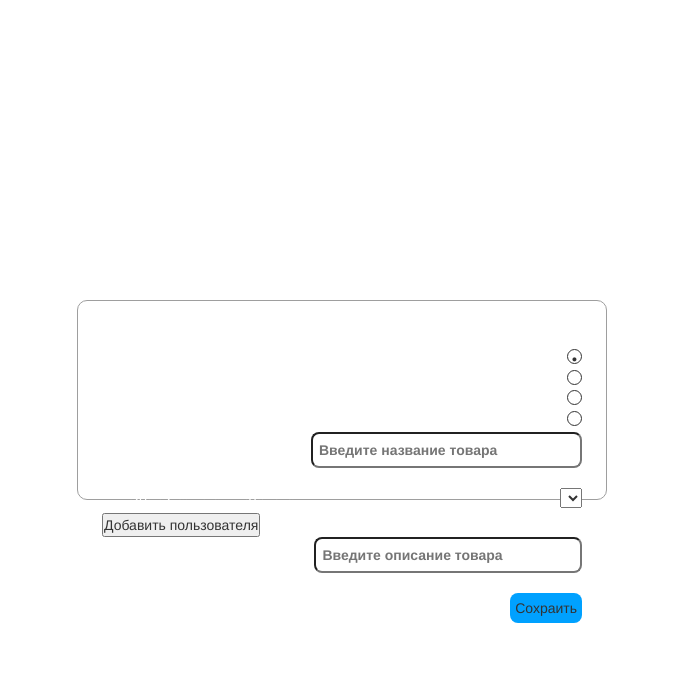
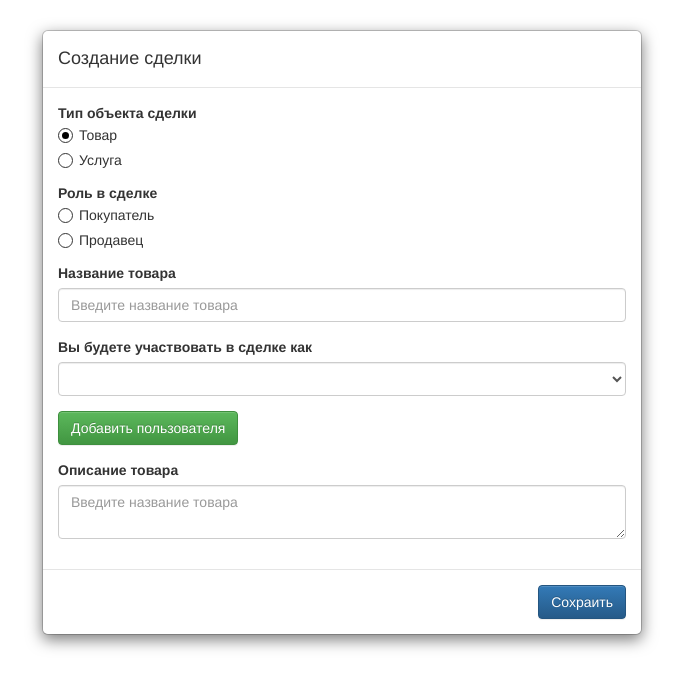
Before and after one commit to BelyaevIgorYurievich/test_task_2, a React app: page / in a window 1280 px wide. Shown: the top 688 px of the page, without its empty margins (298-981 px from the left). Built offline with nearby package versions, Linux system fonts and the light colour scheme.

Commit message:
Изменяет дизайн карточки создания сделки и компонента RadioButton

```diff
--- a/source/deal_card/index.js
+++ b/source/deal_card/index.js
@@ -1,7 +1,8 @@
 import React from 'react';
 import { withFormik, Form, Field } from 'formik'
 import Yup from 'yup'
-import InputMask from 'react-input-mask'
+import { Button, Modal, FormGroup, ControlLabel, FormControl, HelpBlock, Radio } from 'react-bootstrap';
+import MaskedFormControl from 'react-bootstrap-maskedinput';
 
 import PersonalCard from 'PersonalCard'
 import RadioButton from 'RadioButton'
@@ -45,6 +46,12 @@ class DealCard extends React.PureComponent {
 		setFieldValue(type, value);
 	}
 
+	handleChengeInputeValue = (type) => (event) => {
+
+		const { setFieldValue } = this.props;
+		setFieldValue(type, event.target.value);
+	}
+
   render() {
 
   	const {
@@ -54,7 +61,8 @@ class DealCard extends React.PureComponent {
   		isSubmitting,
   		handleBlur,
   		handleChange,
-  		setFieldValue
+			setFieldValue,
+			handleSubmit
   	} = this.props
 
 		const isUserBuyer = values.role === 'Покупатель' || values.role === 'Заказчик';
@@ -69,9 +77,13 @@ class DealCard extends React.PureComponent {
   	}
 
     return (
-	    <div className='personal-card'>
-	      <Form className='personal-card__body'>
-					<label>
+				<div className='static-modal personal-card '>
+					<Modal.Dialog>
+						<Modal.Header>
+							<Modal.Title>Создание сделки</Modal.Title>
+						</Modal.Header>
+						<Modal.Body>
+							{/* <label>
 									<span className='label'>Товар</span>
 										<RadioButton
 											isActive={isSelectTypeIsProduct}
@@ -98,15 +110,56 @@ class DealCard extends React.PureComponent {
 											isActive={isUserSeller}
 											handleСhange={this.handleChengeValue('role', isSelectTypeIsProduct ? 'Продавец' : 'Исполнитель')}
 										/>
-					</label>
-					<div className='input'>
+							</label> */}
+
+							<FormGroup>
+								<ControlLabel>Тип объекта сделки</ControlLabel>
+								<RadioButton
+											isActive={isSelectTypeIsProduct}
+											handleСhange={this.handleChengeValue('typeName', 'Товар')}
+											fieldName='Товар'
+								/>
+								<RadioButton
+											isActive={!isSelectTypeIsProduct}
+											handleСhange={this.handleChengeValue('typeName', 'Услуга')}
+											fieldName='Услуга'
+								/>
+							</FormGroup>
+
+							<FormGroup>
+								<ControlLabel>Роль в сделке</ControlLabel>
+								<RadioButton
+											isActive={isUserBuyer}
+											handleСhange={this.handleChengeValue('role', isSelectTypeIsProduct ? 'Покупатель' : 'Заказчик')}
+											fieldName={isSelectTypeIsProduct ? 'Покупатель' : 'Заказчик'}
+								/>
+								<RadioButton
+											isActive={isUserSeller}
+											handleСhange={this.handleChengeValue('role', isSelectTypeIsProduct ? 'Продавец' : 'Исполнитель')}
+											fieldName={isSelectTypeIsProduct ? 'Продавец' : 'Исполнитель'}
+								/>
+							</FormGroup>
+
+
+							{/* <div className='input'>
 								<label>
 									<span className='label'>Название товара:</span>
 									<Field name='productName' placeholder='Введите название товара'/>
 								</label>
 								{ touched.productName && errors.productName && <p className='error'>{errors.productName}</p> }
-					</div>
-					<label>
+							</div> */}
+							<FormGroup validationState={touched.productName && errors.productName ? 'error' : null}>
+								<ControlLabel>Название товара</ControlLabel>
+								<FormControl
+									type='text'
+									placeholder='Введите название товара'
+									onChange={this.handleChengeInputeValue('productName')}
+									value={values.productName}
+								/>
+								{touched.productName && errors.productName &&<HelpBlock>{errors.productName}</HelpBlock>}
+							</FormGroup>
+
+							{/* <label>
 								<span className='label'>Вы будете участвовать в сделке как:</span>
 								<Field component='select' name='nameId'>
 										<option onClick={this.handleChengeValue('nameId', '')} value=''></option>
@@ -119,19 +172,57 @@ class DealCard extends React.PureComponent {
 											})
 										}
 								</Field>
-					</label>
-					<button className='button' onClick={this.handleOpenPersonal}>Добавить пользователя</button>
-					<div className='input'>
+							</label> */}
+							<FormGroup>
+      					<ControlLabel>Вы будете участвовать в сделке как</ControlLabel>
+								<FormControl value={values.nameId} componentClass="select" placeholder="select">
+									<option onChange={this.handleChengeValue('nameId', '')} value=''/>
+									{
+											values.userNames.map(({id, name, surname, patronymic}, index) => {
+												return <option key={id}
+												  onChange={this.handleChengeValue('nameId', id)}
+													value={id}>{`${surname} ${name} ${patronymic}`}
+												</option>
+											})
+										}
+								</FormControl>
+							</FormGroup>
+
+							<Button
+									className='add-user-btn'
+									bsStyle='success'
+									disabled={isSubmitting}
+									onClick={this.handleOpenPersonal}
+							>Добавить пользователя</Button>
+
+							{/* <div className='input'>
 								<label>
 									<span className='label'>Описание товара:</span>
 									<Field name='description' placeholder='Введите описание товара'/>
 								</label>
 								{ touched.description && errors.description && <p className='error'>{errors.description}</p> }
-					</div>
-					<div className='personal-card__footer'>
-						<button className='button' disabled={isSubmitting}>Сохраить</button>
-					</div>
-		  	</Form>
+							</div> */}
+								<FormGroup validationState={touched.description && errors.description ? 'error' : null}>
+									<ControlLabel>Описание товара</ControlLabel>
+									<FormControl
+										type='text'
+										componentClass="textarea"
+										placeholder='Введите название товара'
+										onChange={this.handleChengeValue('description')}
+										value={values.description}
+									/>
+									{touched.description && errors.description &&<HelpBlock>{errors.description}</HelpBlock>}
+							</FormGroup>
+
+							</Modal.Body>
+							<Modal.Footer>
+								<Button
+									disabled={isSubmitting}
+									bsStyle='primary'
+									onClick={handleSubmit}
+								>Сохраить</Button>
+							</Modal.Footer>
+					</Modal.Dialog>
 				</div>
     )
   }
--- a/source/deal_card/style.less
+++ b/source/deal_card/style.less
@@ -1,60 +1,11 @@
 .personal-card {
-	width: 100%;
-	height: 100%;
-	// background-color: #170c0c80;
-	display: flex;
-	justify-content: center;
-	align-items: center;
-    position: absolute;
-
-	&__body {
-		width: 530px;
-		height: 200px;
-		background-color: white;
-	    padding: 48px 24px;
-        border-radius: 10px;
-		border: solid 1px #9E9E9E;
-
-	    label {
-	    	display: flex;
-    		justify-content: space-between;
-
-	    }
-
-		.input {
-			margin-bottom: 20px;
-
-			input {
-				padding: 6px;
-		    	width: 70%;
-		    	border-radius: 8px;
-			}
-
-			.error {
-				color: red;
-				position: absolute;
-				left: 431px;
-			}
-
-			.label {
-				margin-right: 10px;
-				font-size: 20px;
-			}
-
-		}
+	textarea {
+		max-width: 689px;
+    	min-width: 100px;
 	}
 
-	&__footer {
-		display: flex;
-		justify-content: flex-end;
-
-		.button {
-			padding: 5px;
-		    background: #00a1ff;
-		    border: 0;
-		    border-radius: 8px;
-		    cursor: pointer;
-		}
+	.add-user-btn {
+		margin-bottom: 15px;
 
 	}
 }
--- a/source/radio_button/index.js
+++ b/source/radio_button/index.js
@@ -8,13 +8,15 @@ export default class RadioButten extends React.PureComponent {
     render() {
         const {
             isActive,
-            handleСhange
+            handleСhange,
+            fieldName
         } = this.props;
 
         return(
-            <div className={isActive ? 'radio-butten active' : 'radio-butten'}
-                onClick={handleСhange}
-            />
+            <div className='radio-butten'onClick={handleСhange}>
+                {isActive && <div className='circle'/>}
+                <span className='field-name'>{fieldName}</span>
+            </div>
         )
     }
 }
--- a/source/radio_button/style.less
+++ b/source/radio_button/style.less
@@ -6,14 +6,20 @@
     border-radius: 100%;
     position: relative;
     cursor: pointer;
+    display: flex;
+    align-items: center;
+    margin-bottom: 10px;
 
-    &.active {
+    .circle {
+        width: 7px;
+        position: absolute;
+        height: 7px;
+        border-radius: 100%;
+        background: black;
+        left: 3px;
+    }
 
-        &:after{
-            top: -8%;
-            left: 30%;
-            position:absolute;
-            content: '\2022';
-        }
+    .field-name {
+        margin-left: 20px;
     }
 }
```
Lines whose indentation alone changed are shown as unchanged.
